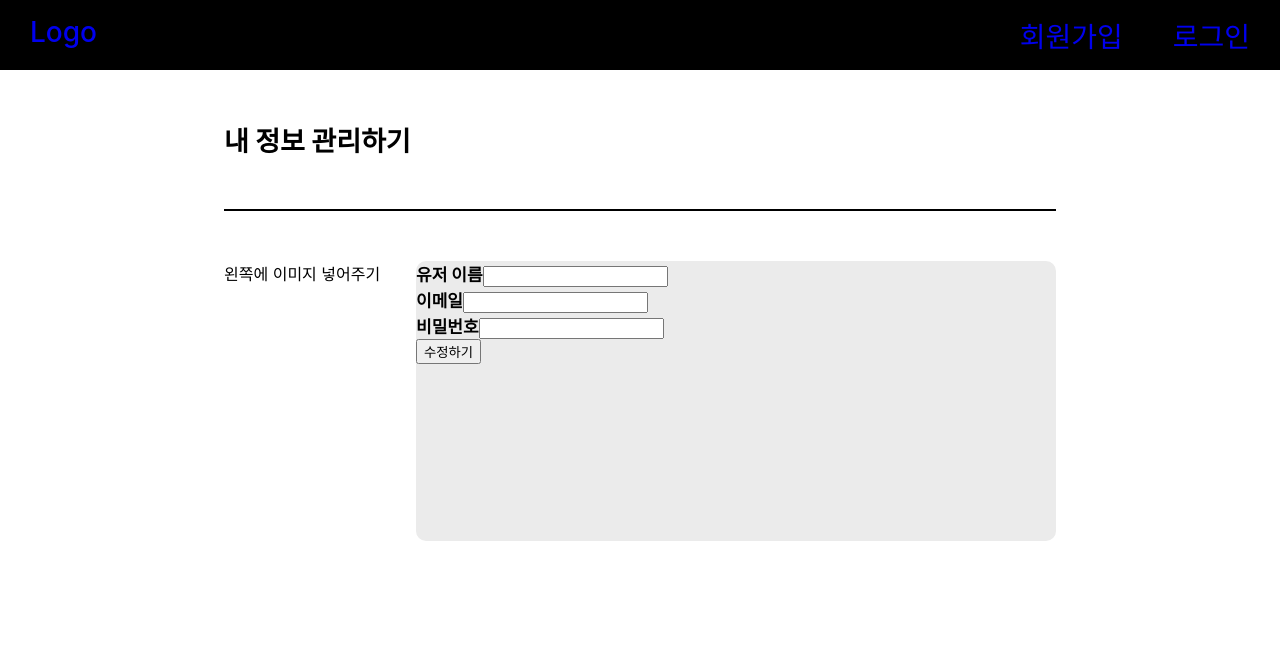
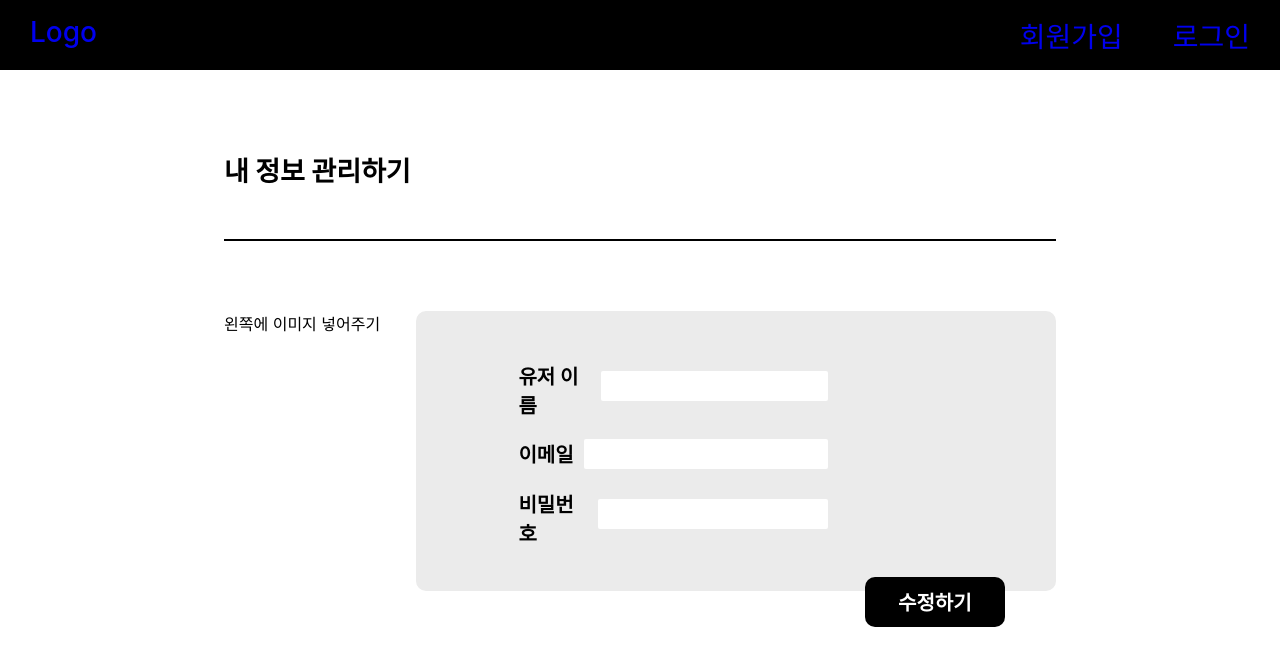
Before and after one commit to codestates-seb/seb39_main_002, a React (Create React App) app in the folder client/: page /mypage in a window 1280 px wide. Shown: the top 666 px of the page. Built offline with nearby package versions, Linux system fonts and the light colour scheme; no server answers.

Commit message:
modify module setting, +@

```diff
--- a/client/src/Mypage.js
+++ b/client/src/Mypage.js
@@ -1,31 +1,78 @@
 import styled from "styled-components";
+import axios from "axios";
 
 function Mypage() {
+  const passwordRegEx = /^(?=.*[a-zA-Z])(?=.*[!@#$%^*+=-])(?=.*[0-9]).{8,16}$/;
+  function modifyProfile(nickname, memberEmail, memberPassword) {
+    axios
+      .PATCH(
+        "http://15.164.53.160:8080/v1/members/modify",
+        //+id(이 부분은 ) 유저 로그인 데이터에서 받아와야하기 때문에 params로 못함
+        {
+          password: memberPassword,
+          email: memberEmail,
+          nickname: nickname,
+        }
+      )
+      .then(function (response) {
+        console.log(response);
+        if (response.status === 201) {
+          alert(`${nickname}` + "`s profile changed");
+        }
+      })
+      .catch(function (error) {
+        console.log(error);
+      });
+  }
+  function handleSubmit(event) {
+    event.preventDefault();
+    const nickname = event.target[0].value;
+    const memberEmail = event.target[1].value;
+    const memberPassword = event.target[2].value;
+    let Error = [];
+    if (nickname.length < 2 || nickname.length > 10) {
+      Error.push(`Wrong name\nname should be 2~10 length`);
+    }
+    if (memberPassword.match(passwordRegEx) === null) {
+      Error.push(
+        `Wrong password\npassword should have 1 caracter and 1 number and 1 special caracter with 8~16 length`
+      );
+    }
+    if (Error.length) {
+      alert(Error.join("\n\n"));
+    }
+    if (!Error.length) {
+      // alert(`${nickname}` + "`s profile changed");
+      modifyProfile(nickname, memberEmail, memberPassword);
+    }
+  }
   return (
     <Main>
       <div className="container">
         <div className="text">내 정보 관리하기</div>
         <div className="boxes">
           <div className="box box1">왼쪽에 이미지 넣어주기</div>
-          <div className="box box2">
-            <div className="boxTitle">
-              <span>유저 이름</span>
-              <input></input>
-            </div>
-            <div>
-              <div>
-                <span>이메일</span>
+          <form className="box box2" onSubmit={handleSubmit}>
+            <div className="inputBox">
+              <div className="inputDiv">
+                <span>유저 이름</span>
                 <input></input>
               </div>
               <div>
-                <span>비밀번호</span>
-                <input></input>
+                <div className="inputDiv">
+                  <span>이메일</span>
+                  <input type="email"></input>
+                </div>
+                <div className="inputDiv">
+                  <span>비밀번호</span>
+                  <input type="password"></input>
+                </div>
               </div>
             </div>
-            <div>
+            <div className="buttonBox">
               <button>수정하기</button>
             </div>
-          </div>
+          </form>
         </div>
       </div>
     </Main>
@@ -33,7 +80,7 @@ function Mypage() {
 }
 
 export const Main = styled.div`
-  height: 80vh;
+  height: 90vh;
   display: flex;
   justify-content: center;
   align-items: center;
@@ -51,7 +98,7 @@ export const Main = styled.div`
     height: 50vh;
     display: flex;
     justify-content: center;
-    margin-top: 50px;
+    margin-top: 70px;
   }
   .box {
     height: 35vh;
@@ -68,6 +115,50 @@ export const Main = styled.div`
     font-weight: bold;
     background-color: #ebebeb;
   }
+  .inputBox {
+    margin-top: 50px;
+  }
+  .inputDiv {
+    margin-left: 8vw;
+    margin-top: 10px;
+    width: 25vw;
+    display: flex;
+    justify-content: space-between;
+    span {
+      font-size: 20px;
+      font-weight: bold;
+      display: flex;
+      align-items: center;
+    }
+  }
+  input {
+    width: 240px;
+    height: 28px;
+    border-radius: 2px;
+    border: none;
+    margin: 10px;
+    font-size: 16px;
+    font-weight: 600;
+  }
+  input:focus {
+    outline: none;
+  }
+  .buttonBox {
+    margin-top: 30px;
+    width: 46vw;
+    display: flex;
+    justify-content: end;
+    button {
+      width: 140px;
+      height: 50px;
+      background-color: black;
+      color: white;
+      font-weight: bold;
+      font-size: 20px;
+      border-radius: 10px;
+      border: none;
+    }
+  }
 `;
 
 export default Mypage;
```
Also changed, not shown: 1 other file (tests, documents, lock files or other folders).
